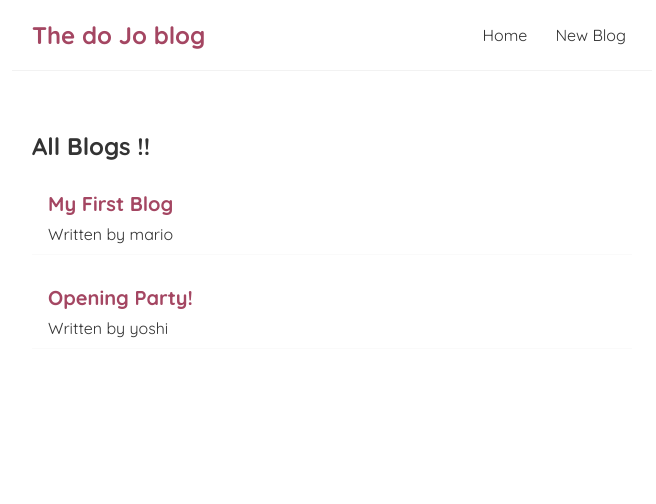
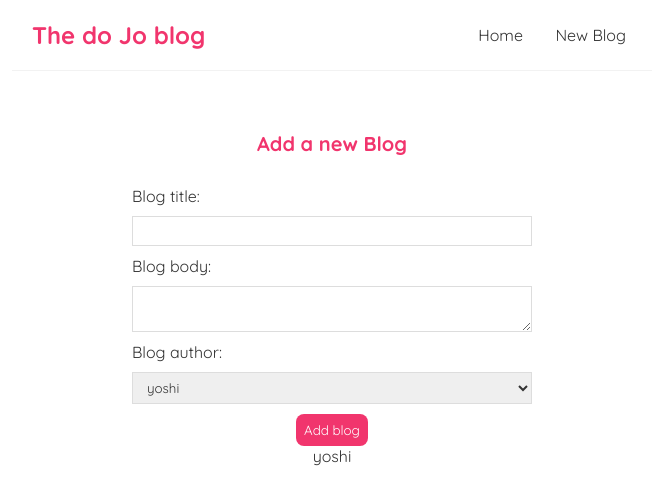
Before and after one commit to Ebrahim-78/react, a React (Create React App) app: page /create in a window 1280 px wide. Shown: the top 504 px of the page, without its empty margins (308-964 px from the left). Built offline with nearby package versions, Linux system fonts and the light colour scheme; data requests are answered from the project's data file.

Commit message:
add form for a new blog

```diff
--- a/package.json
+++ b/package.json
@@ -8,6 +8,7 @@
     "@testing-library/user-event": "^13.5.0",
     "react": "^18.2.0",
     "react-dom": "^18.2.0",
+    "react-router-dom": "^5.3.4",
     "react-scripts": "5.0.1",
     "web-vitals": "^2.1.4"
   },
--- a/src/App.js
+++ b/src/App.js
@@ -1,17 +1,31 @@
 import Navbar from './Navbar';
 import Home  from './Home';
-
+import Create from './create';
+import { BrowserRouter as Router, Route, Switch } from 'react-router-dom';
+import BlogDetails from './BlogDetails';
 function App() {
 
   // const person = {name :'ahmed' ,age: 15}
   return (
-    <div className="App">
-      <Navbar/>
-      <div className="content">
-      <Home/>
+    <Router>
+      <div className="App">
+        <Navbar/>
+        <div className="content">
+          <Switch>
+            <Route exact path="/">
+              <Home />
+            </Route>
+            <Route  path="/create">
+              <Create/>
+            </Route>
+            <Route  path="/blogs/:id">
+              <BlogDetails/>
+            </Route>
+          </Switch>
+        </div>
       </div>
+    </Router>
 
-    </div>
   );
 }
 
--- a/src/Blog-list.js
+++ b/src/Blog-list.js
@@ -1,3 +1,5 @@
+import { Link } from "react-router-dom";
+
 const BlogList = ({blog, title}) => {
 
     return (
@@ -5,8 +7,10 @@
             <h2>{title}</h2>
             {blog.map((blog) => (
                 <div className="blog-preview" key={blog.id}>
-                    <h2>{blog.title}</h2>
-                    <p>Written by {blog.author} </p>
+                    <Link to={`/blogs/${blog.id}`}>
+                        <h2>{blog.title}</h2>
+                        <p>Written by {blog.author} </p>
+                    </Link>
                 </div>
             ))}
         </div>
--- /dev/null
+++ b/src/BlogDetails.js
@@ -0,0 +1,21 @@
+import { useParams } from "react-router-dom/cjs/react-router-dom.min";
+import useFetch from "./useFectch";
+const BlogDetails = () => {
+    const { id  } = useParams()
+    const {data: blog , isLoading , error} = useFetch('http://localhost:8000/blogs/' + id)
+    return (
+        <div className="blog-details">
+            {isLoading && <div>Loading ...</div>}
+            {error && <div>{error}</div>}
+            {blog && (
+                <article>
+                    <h2> {BlogDetails.title} </h2>
+                    <p>Written by {blog.author}</p>
+                    <div>{blog.body}</div>
+                </article>
+            )}
+        </div>
+    );
+}
+
+export default BlogDetails;
--- a/src/Home.js
+++ b/src/Home.js
@@ -1,4 +1,3 @@
-import { useState , useEffect} from "react";
 import BlogList from "./Blog-list";
 import useFetch from "./useFectch";
 const Home = () => {
--- a/src/Navbar.js
+++ b/src/Navbar.js
@@ -1,10 +1,11 @@
+import { Link } from "react-router-dom";
 const Navbar = () => {
     return (
         <nav className="navbar">
             <h1>The do Jo blog</h1>
             <div className="links">
-                <a href="/">Home</a>
-                <a href="/create">New Blog</a>
+                <Link to ="/"> Home </Link>
+                <Link to="/create">New Blog</Link>
             </div>
 
         </nav>
--- /dev/null
+++ b/src/create.js
@@ -0,0 +1,41 @@
+import { useState } from "react";
+
+const Create = () => {
+    const [title ,settitle] = useState('');
+    const [body ,setbody] = useState('');
+    const [author ,setAuthor] = useState('yoshi');
+    return (
+        <div className="create">
+            <h2>Add a new Blog</h2>
+            <form>
+                <label>Blog title: </label>
+                <input
+                type="text"
+                required
+                value={title}
+                onChange={(e) => settitle(e.target.value)}
+                />
+                <label>Blog body: </label>
+                <textarea
+                    required
+                    value={body}
+                    onChange={(e) => setbody(e.target.value)}
+                ></textarea>
+                <label>Blog author: </label>
+                <select
+                    value={author}
+                    onChange={(e) => setAuthor(e.target.value)}
+                >
+                    <option value="mario">mario</option>
+                    <option value="yoshi">yoshi</option>
+                </select>
+                <button>Add blog</button>
+                <p>{title}</p>
+                <p>{body}</p>
+                <p>{author}</p>
+            </form>
+        </div>
+    );
+}
+
+export default Create;
--- a/src/index.css
+++ b/src/index.css
@@ -15,7 +15,7 @@
   border-bottom: 1px solid #f2f2f2;
 }
 .navbar h1 {
-  color: #a44662;
+  color: #f1356d;
 }
 .navbar .links {
   margin-left: auto;
@@ -26,7 +26,7 @@
   padding: 6px;
 }
 .navbar a:hover {
-  color: #a44662;
+  color: #f1356d;
 }
 .content {
   max-width: 600px;
@@ -45,6 +45,59 @@
 }
 .blog-preview h2 {
   font-size: 20px;
-  color: #a44662;
+  color: #f1356d;
   margin-bottom: 8px;
 }
+.blog-preview a{
+  text-decoration: none;
+}
+
+/* blog details page */
+.blog-details h2 {
+  font-size: 20px;
+  color: #f1356d;
+  margin-bottom: 10px;
+}
+.blog-details div {
+  margin: 20px 0;
+}
+.blog-details button {
+  background: #f1356d;
+  color: #fff;
+  border: 0;
+  padding: 8px;
+  border-radius: 8px;
+  cursor: pointer;
+}
+
+/* create new blog form */
+.create {
+  max-width: 400px;
+  margin: 0 auto;
+  text-align: center;
+}
+.create label {
+  text-align: left;
+  display: block;
+}
+.create h2 {
+  font-size: 20px;
+  color: #f1356d;
+  margin-bottom: 30px;
+}
+.create input, .create textarea, .create select {
+  width: 100%;
+  padding: 6px 10px;
+  margin: 10px 0;
+  border: 1px solid #ddd;
+  box-sizing: border-box;
+  display: block;
+}
+.create button {
+  background: #f1356d;
+  color: #fff;
+  border: 0;
+  padding: 8px;
+  border-radius: 8px;
+  cursor: pointer;
+}
--- a/src/useFectch.js
+++ b/src/useFectch.js
@@ -1,5 +1,4 @@
 import { useState , useEffect} from "react";
-import BlogList from "./Blog-list";
 
 const useFetch = (url) => {
     const [data, setData] = useState(null)
@@ -7,8 +6,9 @@
     const[error, setError] = useState(null)
 
     useEffect(() => {
+        const abortConst = new AbortController();
         setTimeout(() =>{
-            fetch(url)
+            fetch(url,{signal: abortConst.signal})
                 .then(res => {
                     if(!res.ok){
                         throw Error('could not fetch data')
@@ -21,11 +21,17 @@
                     setError(null)
                 })
                 .catch((err) => {
-                    setError(err.message);
-                    setIsLoading(false)
+                    if(err.name ==='AbortError') {
+                        console.log('fetch aborted')
+                    } else {
+                        setError(err.message);
+                        setIsLoading(false)
+                    }
+
                 })
         }, 500)
-    },[]);
+        return() => abortConst.abort();
+    },[url]);
 
     return{ data , isLoading , error}
 }
```
Also changed, not shown: data/db.json (+8 -2 lines), 1 other file (tests, documents, lock files or other folders).
